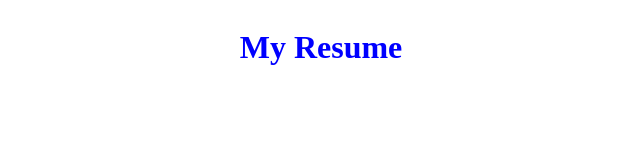
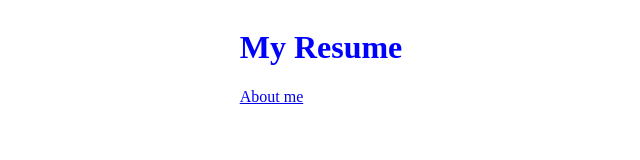
Before and after one commit to MrWebDeveloper20/MySite, a plain HTML site: page index.html in a window 1280 px wide. Shown: the full height of the page, 319-959 px from the left. Drawn offline with Linux system fonts and the light colour scheme.

Commit message:
Update index.html

```diff
--- a/index.html
+++ b/index.html
@@ -9,6 +9,7 @@
 <body>
     <div>
         <h1>My Resume</h1>
+        <a href="./Assets/pages/AboutMe.html">About me</a>
     </div>
 
 </body>
```
